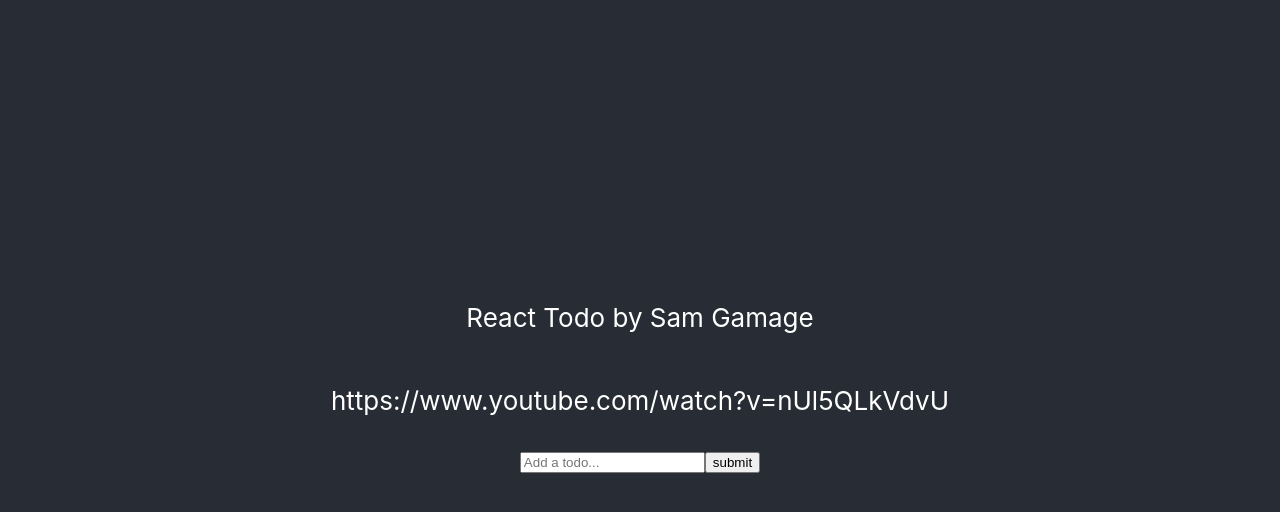
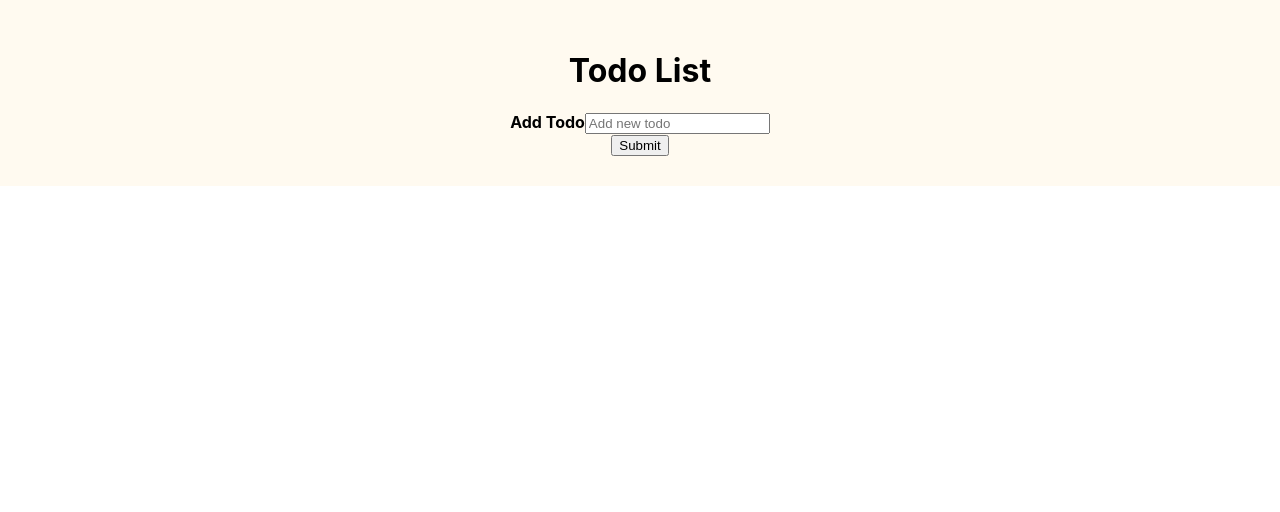
Before and after one commit to linkspote/react-todo-list-app, a React (Create React App) app: page / in a window 1280 px wide. Shown: the top 512 px of the page. Built offline with nearby package versions, Linux system fonts and the light colour scheme.

Commit message:
- Implemented todo list example by Kumar Shubham - Material UI is not yet implemented

```diff
--- a/src/App.css
+++ b/src/App.css
@@ -1,38 +1,12 @@
-.App {
+.app {
+  background-color: floralwhite;
+  padding: 30px;
   text-align: center;
 }
 
-.App-logo {
-  height: 40vmin;
-  pointer-events: none;
+.todo {
+  align-items: center;
+  display: flex;
+  font-size: 18px;
+  justify-content: space-between;
 }
-
-@media (prefers-reduced-motion: no-preference) {
-  .App-logo {
-    animation: App-logo-spin infinite 20s linear;
-  }
-}
-
-.App-header {
-  background-color: #282c34;
-  min-height: 100vh;
-  display: flex;
-  flex-direction: column;
-  align-items: center;
-  justify-content: center;
-  font-size: calc(10px + 2vmin);
-  color: white;
-}
-
-.App-link {
-  color: #61dafb;
-}
-
-@keyframes App-logo-spin {
-  from {
-    transform: rotate(0deg);
-  }
-  to {
-    transform: rotate(360deg);
-  }
-}
--- a/src/App.js
+++ b/src/App.js
@@ -7,6 +7,7 @@
 import './App.css';
 import TodoForm from "./components/TodoForm";
 import TodoList from "./components/TodoList";
+// TODO: Add Material UI
 
 // This key is used to identify the stored todos of this app
 const LOCAL_STORAGE_KEY = "react-todo-list-todos";
@@ -18,74 +19,62 @@
  * @constructor
  */
 function App() {
-  // Declare state variable for todos which provides two elements, the todos and the set function
-  const [todos, setTodos] = useState([])
+  // Declare empty state variable for todos which provides two elements, the todos and the set function
+  const [todos, setTodos] = useState([]);
 
   // Populate the todos when the app initially renders
   useEffect(() => {
     // Get stored todos if any
-    const storageTodos = JSON.parse(localStorage.getItem(LOCAL_STORAGE_KEY));
+    const storedTodos = JSON.parse(localStorage.getItem(LOCAL_STORAGE_KEY));
 
     // If there are todos set the todos using the stored ones
-    if (storageTodos)
-      setTodos(storageTodos);
-  }, []); // The empty array is provided to prevent updating to infinity and beyond.
-
-  // Use Local Storage of browser to store todos in JSON format
-  // If the list of todos is empty the effect gets fired once for initialisation
-  // Else the effect gets fired every time an update occurs
-  useEffect(() => {
-    localStorage.setItem(LOCAL_STORAGE_KEY, JSON.stringify(todos));
-  }, [todos]);
+    if (storedTodos) setTodos(storedTodos);
+  }, []); // The empty array is provided to prevent updating to infinity and beyond
 
   /**
-   * Adds a new todo to the list by cloning and overwriting the current list. The new todo is added at the top of the
-   * existing ones.
-   *
-   * @param todo to be added to the list
+   * Use Local Storage of browser (e.g. Chrome, Edge, Firefox) to store todos in JSON format
+   * If the list of todos is empty the effect gets fired once for initialisation
+   * Else the effect gets fired every time an update occurs
    */
-  function addTodo(todo) {
-    setTodos([todo, ...todos]);
-  }
+  useEffect(() => localStorage.setItem(LOCAL_STORAGE_KEY, JSON.stringify(todos)), [todos]);
 
   /**
-   * Inverts the completion status of the todo with the provided id.
+   * Adds a new todo to the list by cloning and overwriting the current list. The new todo is added at the bottom of the
+   * existing ones. To add new entries from top to bottom just swap the positions of the parameters.
    *
-   * @param id of todo where completion status should be changed
+   * @param text short description of the task
    */
-  function toggleComplete(id) {
-    setTodos(
-      todos.map(todo => {
-        // If the ids match a new todo with the negated value of completed will be returned
-        if (todo.id === id) {
-          return {...todo, completed: !todo.completed};
-        }
-        return todo;
-      })
-    );
-  }
+  const addTodo = text => setTodos([...todos, { text }]);
 
   /**
-   * Removes the todo with the provided id from the list using the filter method for arrays.
-   * @param id
+   * Inverts the completion status of the todo with the provided identifier.
+   *
+   * @param index of todo where completion status should be changed
    */
-  function removeTodo(id) {
-    // If the ids match the todo will be carried over otherwise it gets dumped
-    setTodos(todos.filter(todo => todo.id !== id));
-  }
+  const toggleTodo = index => {
+    const newTodos = [...todos];
+    newTodos[index].isDone = !newTodos[index].isDone;
+    setTodos(newTodos);
+  };
+
+  /**
+   * Removes the todo with the provided identifier from the list.
+   *
+   * @param index of todo to remove
+   */
+  const removeTodo = index => {
+    const newTodos = [...todos];
+    newTodos.splice(index, 1);
+    setTodos(newTodos);
+  };
 
   return (
-    <div className="App">
-      <header className="App-header">
-        <p>React Todo by Sam Gamage</p>
-        <p>https://www.youtube.com/watch?v=nUl5QLkVdvU</p>
-
-        {/* The function gets passed as property. Properties in React are written in camelCase and are uni-directional,
-            i.e. a parent component like App can pass information to a child component like TodoForm, but not the other
-            way around. Child components can only receive information from their parent component. */}
+    <div className="app">
+      <div className="container">
+        <h1 className="text-center mb-4">Todo List</h1>
         <TodoForm addTodo={addTodo} />
-        <TodoList todos={todos} toggleComplete={toggleComplete} removeTodo={removeTodo} />
-      </header>
+        <TodoList todos={todos} toggleTodo={toggleTodo} removeTodo={removeTodo} />
+      </div>
     </div>
   );
 }
--- a/src/components/Todo.js
+++ b/src/components/Todo.js
@@ -1,41 +1,31 @@
 import React from "react";
-import TodoForm from "./TodoForm";
 
 /**
  * Renders a todo from the list and handles its actions.
  *
  * @param todo
- * @param toggleComplete
+ * @param index
+ * @param toggleTodo
  * @param removeTodo
  * @returns {JSX.Element}
  * @constructor
  */
-function Todo({ todo, toggleComplete, removeTodo }) {
-  function handleCheckboxClick() {
-    toggleComplete(todo.id);
-  }
-
-  function handleRemoveClick() {
-    removeTodo(todo.id);
-  }
+function Todo({ todo, index, toggleTodo, removeTodo }) {
 
   return (
-    /* If we would render the following three lines of code an error occurs telling us that adjacent JSX elements
-       must be wrapped in an enclosing tag and that we could use a React Fragment to solve this problem.
-       To say it simple when we create a component or anything else with JSX we always need a single root element like
-       in XML. */
-    // <input type="checkbox" />
-    // <li>{todo.task}</li>
-    // <button>X</button>
+    // TODO: Add "multiple root elements" example
 
-    <li style={{ display: "flex" }}>
-      <input type="checkbox" onClick={handleCheckboxClick} checked={todo.completed} />
-      {/* Here we are using a ternary expression to mark completed and uncompleted todos in different ways. */}
-      <span style={{ color: "white", textDecoration: todo.completed ? "line-through" : null }}>
-        {todo.task}
-      </span>
-      <button onClick={handleRemoveClick}>X</button>
-    </li>
+    <div>
+      <div>
+        <div className="todo">
+          <span style={{ textDecoration: todo.isDone ? "line-through" : "" }}>{todo.text}</span>
+          <div>
+            <button onClick={() => toggleTodo(index)}>✓</button>{' '}
+            <button onClick={() => removeTodo(index)}>✕</button>
+          </div>
+        </div>
+      </div>
+    </div>
   );
 }
 
--- a/src/components/TodoForm.js
+++ b/src/components/TodoForm.js
@@ -1,6 +1,5 @@
 // State is used here to keep track of the user input
 import React, { useState } from "react";
-import { v4 as uuidv4 } from "uuid";
 
 /**
  * Renders the todo form to add one to the list.
@@ -9,55 +8,42 @@
  * @returns {JSX.Element}
  * @constructor
  */
-function TodoForm({addTodo}) {
+function TodoForm({ addTodo }) {
   // Define the variables containing the information of each todo
-  const [todo, setTodo] = useState({
-    id: "",
-    task: "",
-    completed: false
-  });
-
-  /**
-   * Update the task property of a todo by cloning it using the spread operator and changing the value of the task
-   * property.
-   *
-   * @param e
-   */
-  function handleTaskInputChange(e) {
-    setTodo({...todo, task: e.target.value});
-  }
+  const [value, setValue] = useState("");
 
   /**
    * Adds a new todo to the list.
    *
    * @param e
    */
-  function handleSubmit(e) {
+  const handleSubmit = e => {
     // Prevents the default behaviour of the event target which would be a page reload
     e.preventDefault();
 
-    // Add new todo only if input is not empty
-    if (todo.task.trim()) {
-      // Add new todo using the provided information and the uuid package to create a unique id
-      addTodo({...todo, id: uuidv4()});
+    // Only add new todo if input is not empty
+    if (value.trim()) addTodo(value);
 
-      // Reset task input
-      setTodo({...todo, task: ""});
-    }
-  }
+    // Reset input field
+    setValue("");
+  };
 
   return (
     <form onSubmit={handleSubmit}>
-      <input
-        name="task"
-        type="text"
-        value={todo.task}
-        placeholder="Add a todo..."
-        onChange={handleTaskInputChange}
-      />
-      <button type="submit">submit</button>
+      <div>
+        <label><b>Add Todo</b></label>
+        <input
+          type="text"
+          className="input"
+          value={value}
+          onChange={e => setValue(e.target.value)} // Updates the task when input changes
+          placeholder="Add new todo" />
+      </div>
+      <button type="submit">
+        Submit
+      </button>
     </form>
-  )
+  );
 }
 
 export default TodoForm;
--- a/src/components/TodoList.js
+++ b/src/components/TodoList.js
@@ -2,24 +2,33 @@
 import Todo from "./Todo";
 
 /**
- * Renders the list of todos in an array.
+ * Renders the list of todos.
  *
  * @param todos
- * @param toggleComplete
+ * @param toggleTodo
  * @param removeTodo
  * @returns {JSX.Element}
  * @constructor
  */
-function TodoList({ todos, toggleComplete, removeTodo }) {
+function TodoList({ todos, toggleTodo, removeTodo }) {
   return (
-    <ul>
-      {/* Here we are inserting JS to map over the list of todos. Note: When you render a JSX element from an array
-          map each element should have a unique key attached to the parent element returned from the map. */}
-      {todos.map(todo => (
-        <Todo key={todo.id} todo={todo} toggleComplete={toggleComplete} removeTodo={removeTodo} />
+    <div>
+      {/*
+        * Here we are inserting JS to map over the list of todos and to provide an identifier for each element.
+        * Note: When you render a JSX element from an array map each element should have a unique key attached to the
+        *       parent element returned from the map.
+        */}
+      {todos.map((todo, index) => (
+        <Todo
+          key={index}
+          index={index}
+          todo={todo}
+          toggleTodo={toggleTodo}
+          removeTodo={removeTodo}
+        />
       ))}
-    </ul>
-  )
+    </div>
+  );
 }
 
 export default TodoList;
```
Also changed, not shown: 1 other file (tests, documents, lock files or other folders).
